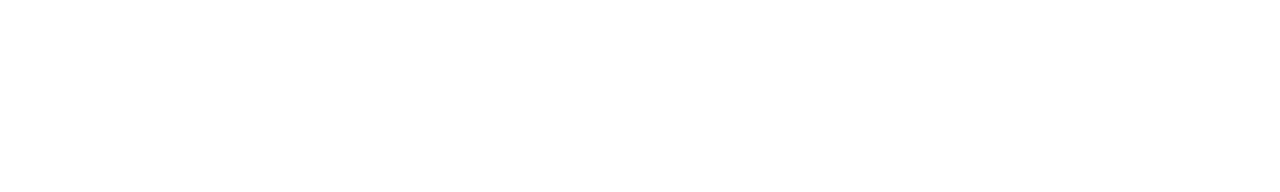
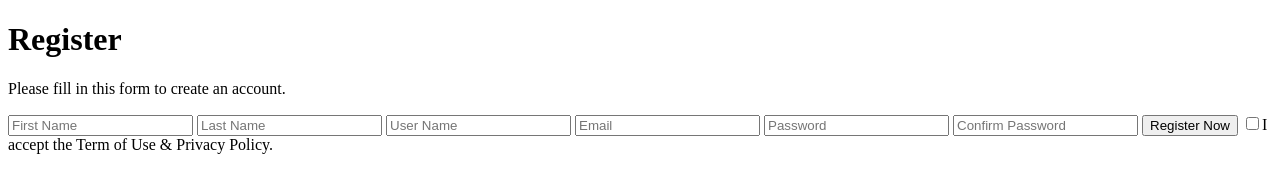
Before and after one commit to bingnayang/Registration-Form, a plain HTML site: page index.html in a window 1280 px wide. Drawn offline with Linux system fonts and the light colour scheme.

Commit message:
Add form with inputs box
Add placeholder to each inputs field.

```diff
--- a/index.html
+++ b/index.html
@@ -8,9 +8,17 @@
 </head>
 <body>
     <div class="container">
-        <h1></h1>
+        <h1>Register</h1>
+        <p>Please fill in this form to create an account.</p>
         <form action="">
-
+            <input type="text" name="firstName" placeholder="First Name">
+            <input type="text" name="lastName" placeholder="Last Name">
+            <input type="text" name="userName" placeholder="User Name">
+            <input type="email" name="email" placeholder="Email">
+            <input type="password" name="password" placeholder="Password">
+            <input type="password" name="confirmPassword" placeholder="Confirm Password">
+            <input type="submit" value="Register Now">
+            <input type="checkbox" name="policyAccept">I accept the <span>Term of Use</span> & <span>Privacy Policy</span>.
         </form>
     </div>
 </body>
```
